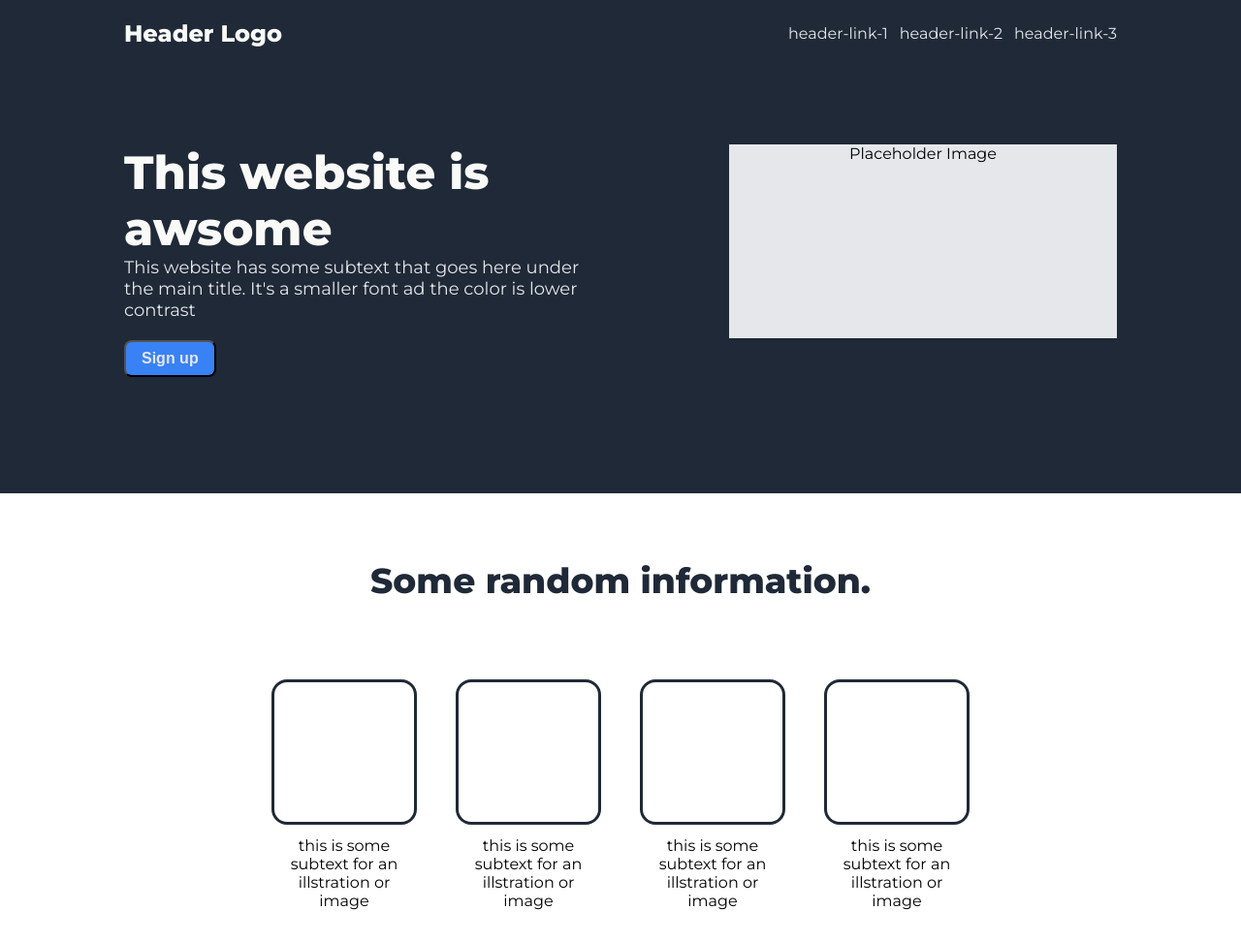
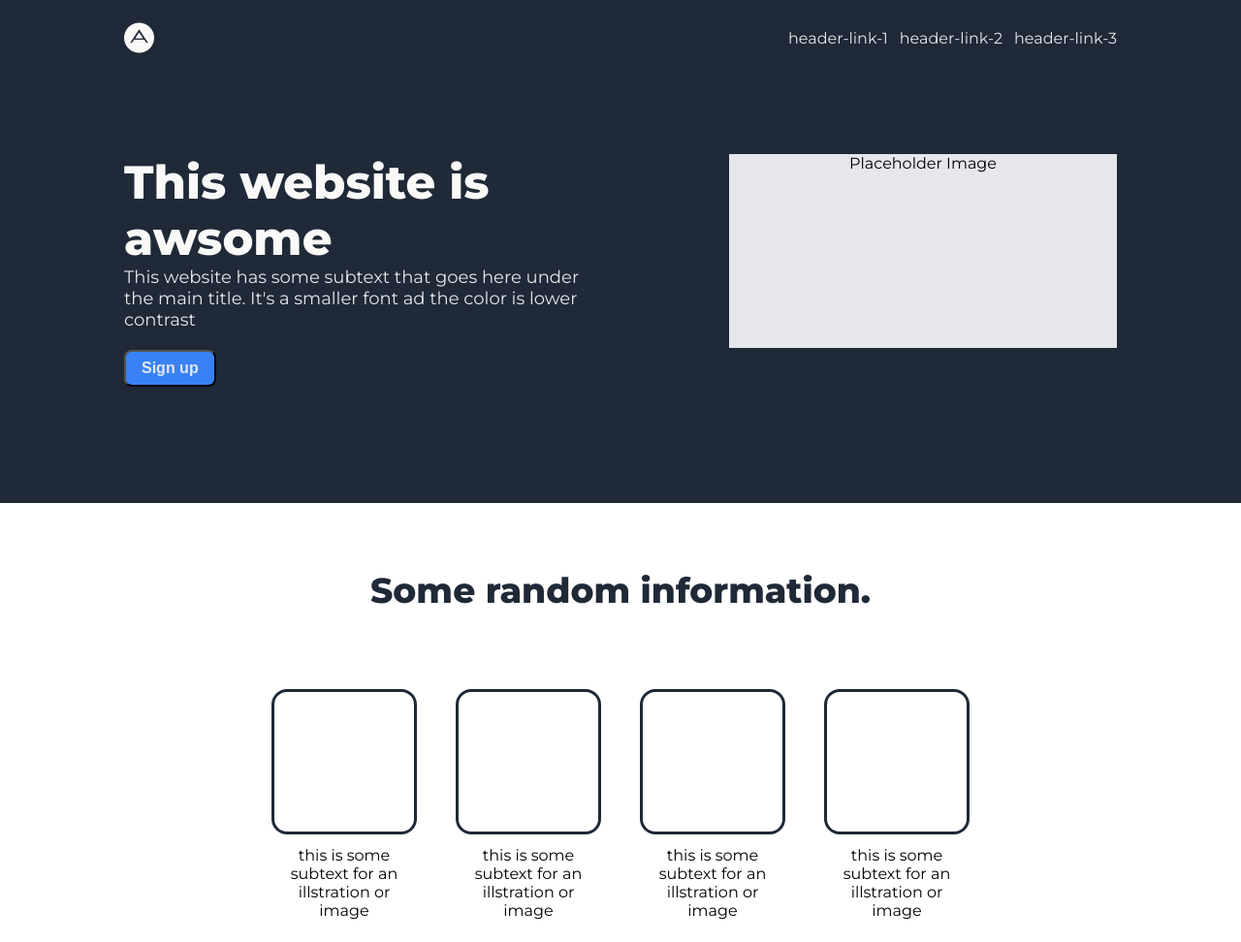
Before and after one commit to Ekeblad/top-landingpage-styled, a plain HTML site: page index.html in a window 1280 px wide. Shown: the top 972 px of the page at 97% size. Drawn offline with Linux system fonts and the light colour scheme.

Commit message:
page setup for styling

```diff
--- a/index.html
+++ b/index.html
@@ -9,11 +9,12 @@
     <link rel="preconnect" href="https://fonts.googleapis.com">
     <link rel="preconnect" href="https://fonts.gstatic.com" crossorigin>
     <link href="https://fonts.googleapis.com/css2?family=Montserrat:wght@400;700;800&display=swap" rel="stylesheet">
+    <script src="https://kit.fontawesome.com/6029c3a6f4.js" crossorigin="anonymous"></script>
 </head>
 <body>
-    <div class="topsection">
-    <div class="header maxwidth">
-        <div class="logo">Header Logo</div>
+    <div class="header">
+
+        <div class="logo"><i class="fab fa-adn"></i></div>
         <div class="links">
             <ul>
                 <li><a href="">header-link-1</a></li>
@@ -23,7 +24,7 @@
         </div>
     </div>
 
-    <div class="content-1 maxwidth">
+    <div class="content-1">
         <div class="left-content-1">
             <div class="big-text">This website is awsome</div>
             <div class="description">This website has some subtext that goes here under the main title. It's a smaller font ad the color is lower contrast</div>
@@ -35,7 +36,7 @@
             <div class="img">Placeholder Image</div>
         </div>
     </div>
-    </div>
+
 
     <div class="content-2">
     <div class="information-header">Some random information.</div>
--- a/style.css
+++ b/style.css
@@ -41,9 +41,11 @@ button {
   font-weight: 700;
 }
 
-.maxwidth {
-}
 /* Header Section */
+
+/*i {
+  color: black;
+}*/
 
 .header {
   background-color: var(--dark-bg-color);
@@ -55,7 +57,7 @@ button {
 }
 
 .logo {
-  font-size: 24px;
+  font-size: 32px;
   color: var(--hero-txt-color);
   font-weight: 800;
 }
```
